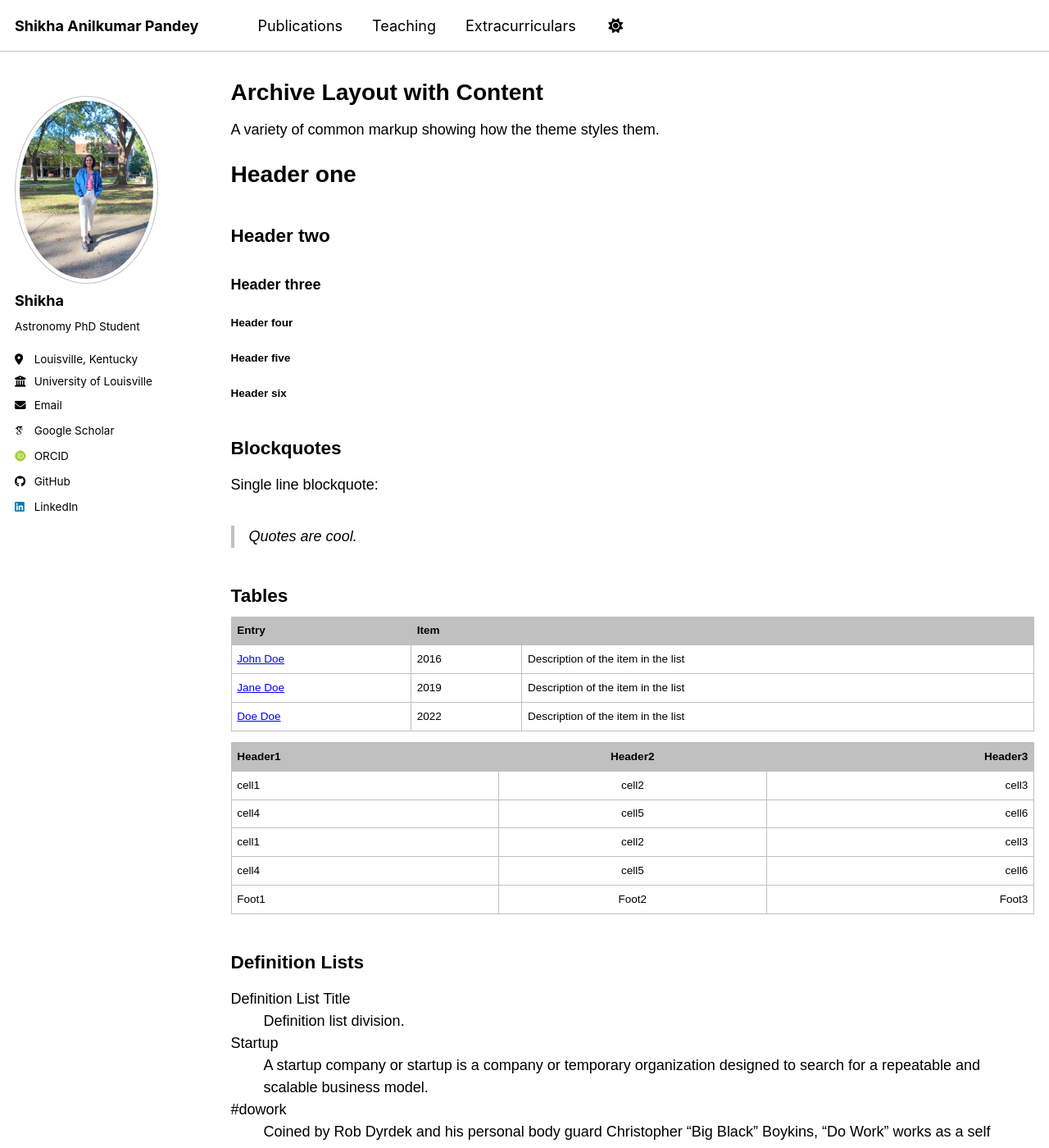
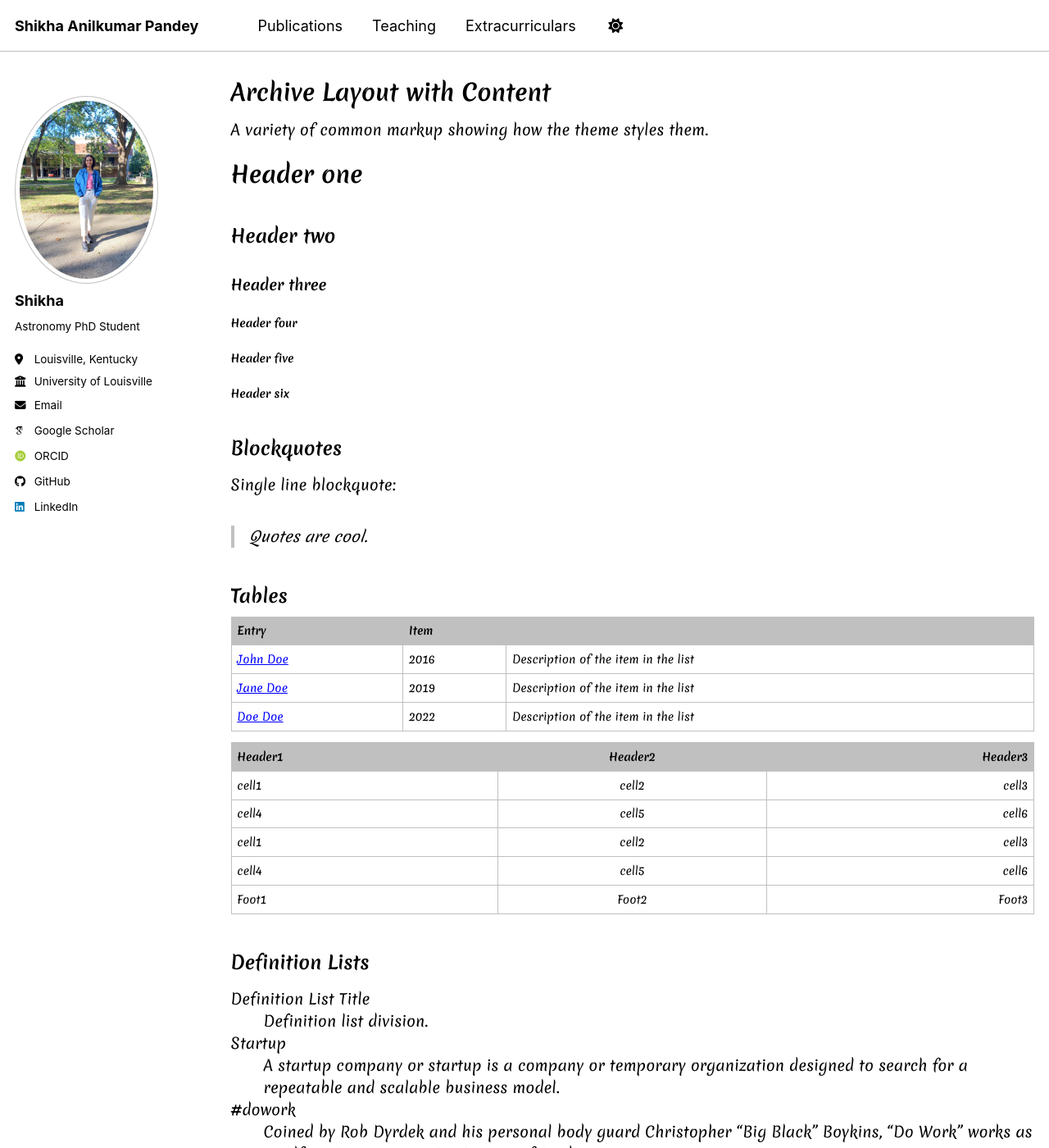
Before and after one commit to pshikha/pshikha.github.io, a Jekyll site: the page built from _pages/archive-layout-with-content.md, in a window 1280 px wide and 1400 px high. Shown: the whole window at 82% size. Built offline with Jekyll 4.4.1, drawn with Linux system fonts in a browser that asks for light colours; some web fonts are replaced; a script bundle is joined from its source files by our own code; library files that are not in the unit come from our copies.

Commit message:
Update _themes.scss

```diff
--- a/_sass/_themes.scss
+++ b/_sass/_themes.scss
@@ -39,8 +39,8 @@ $type-size-6                : 0.75em;   // ~12px
 $type-size-7                : 0.6875em; // ~11px
 $type-size-8                : 0.625em;  // ~10px
 
-$global-font-family         : 'Fira Sans', sans-serif;
-$header-font-family         : 'Fira Sans', sans-serif;
+$global-font-family         : 'Merienda', cursive;
+$header-font-family         : 'Merienda', cursive;
 $caption-font-family        : 'Merriweather', serif;
 
 /* ==========================================================================
```
